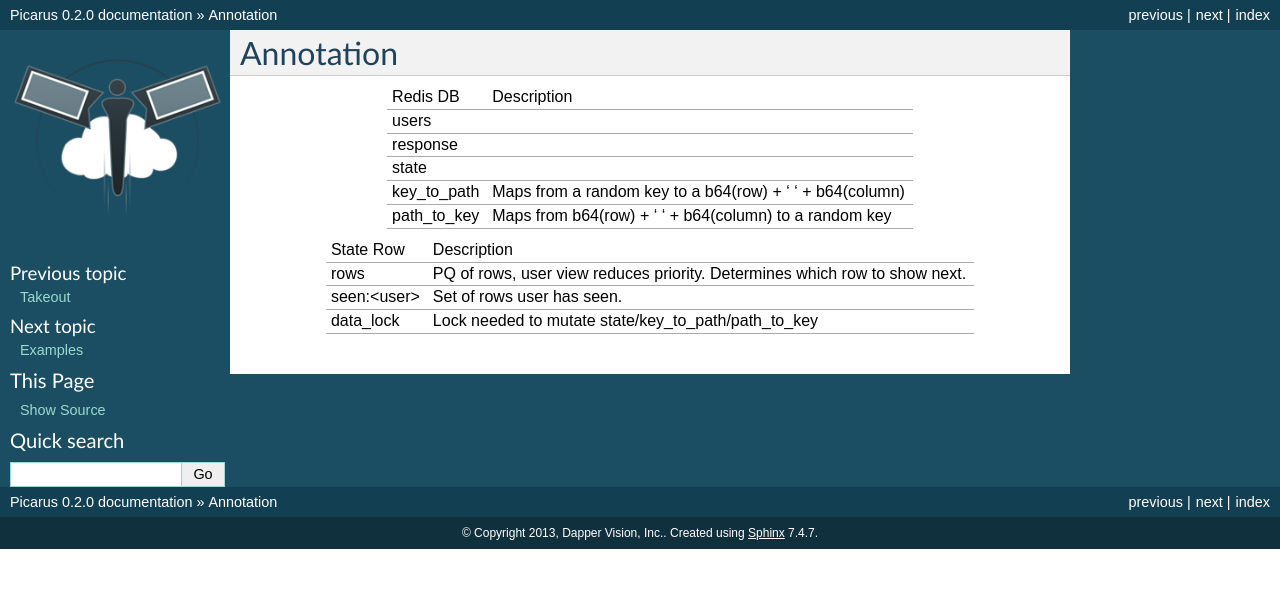
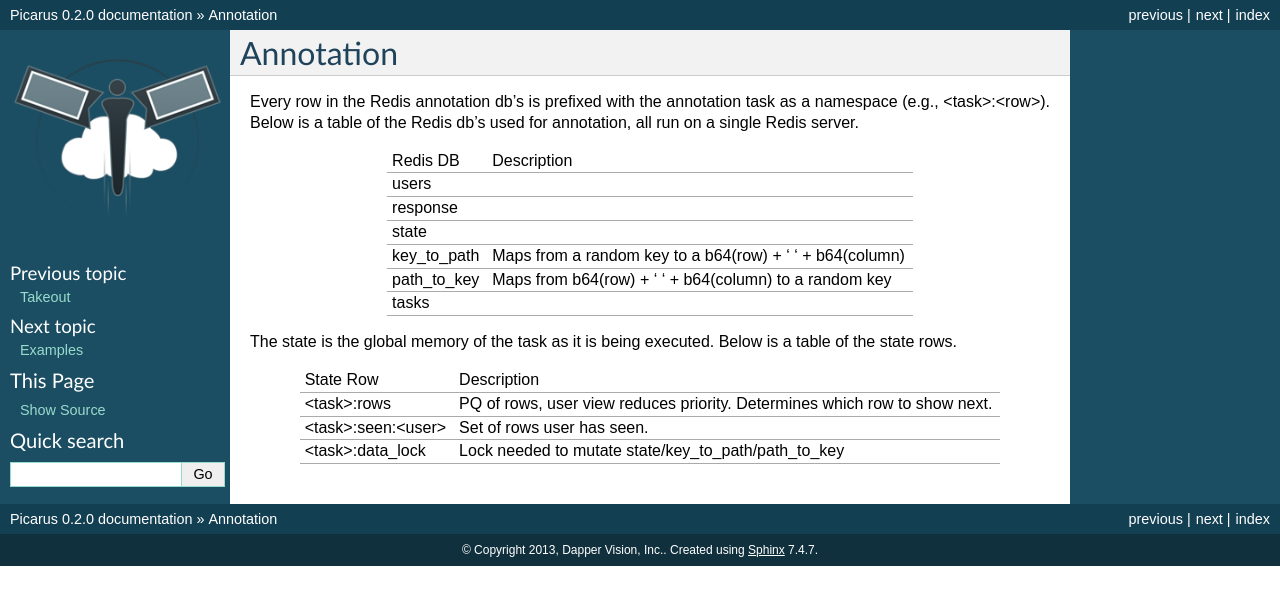
Before and after one commit to bwhite/picarus, a Sphinx documentation site: the page built from doc/annotation.rst, in a window 1280 px wide. Shown: the top 605 px of the page. Built offline with Sphinx 7.4.7, drawn with Linux system fonts in a browser that asks for light colours; formulas are drawn with MathJax 3.

Commit message:
Updated
Signed-off-by: Brandyn A. White <bwhite@dappervision.com>

```diff
--- a/doc/annotation.rst
+++ b/doc/annotation.rst
@@ -1,5 +1,6 @@
 Annotation
 ==========
+Every row in the Redis annotation db's is prefixed with the annotation task as a namespace (e.g., <task>:<row>).  Below is a table of the Redis db's used for annotation, all run on a single Redis server.
 
 +--------------+------------------------------------------------------------------------------------------------------+
 | Redis DB     | Description                                                                                          |
@@ -14,15 +15,18 @@ Annotation
 +--------------+------------------------------------------------------------------------------------------------------+
 | path_to_key  | Maps from b64(row) + ' ' + b64(column) to a random key                                               |
 +--------------+------------------------------------------------------------------------------------------------------+
+| tasks        |                                                                                                      |
++--------------+------------------------------------------------------------------------------------------------------+
 
 
+The state is the global memory of the task as it is being executed.  Below is a table of the state rows.
 
-+--------------+------------------------------------------------------------------------------------------------------+
-| State Row    | Description                                                                                          |
-+--------------+------------------------------------------------------------------------------------------------------+
-| rows         | PQ of rows, user view reduces priority.  Determines which row to show next.                          |
-+--------------+------------------------------------------------------------------------------------------------------+
-| seen:<user>  | Set of rows user has seen.                                                                           |
-+--------------+------------------------------------------------------------------------------------------------------+
-| data_lock    | Lock needed to mutate state/key_to_path/path_to_key                                                  |
-+--------------+------------------------------------------------------------------------------------------------------+
++--------------------+------------------------------------------------------------------------------------------------------+
+| State Row          | Description                                                                                          |
++--------------------+------------------------------------------------------------------------------------------------------+
+| <task>:rows        | PQ of rows, user view reduces priority.  Determines which row to show next.                          |
++--------------------+------------------------------------------------------------------------------------------------------+
+| <task>:seen:<user> | Set of rows user has seen.                                                                           |
++--------------------+------------------------------------------------------------------------------------------------------+
+| <task>:data_lock   | Lock needed to mutate state/key_to_path/path_to_key                                                  |
++--------------------+------------------------------------------------------------------------------------------------------+
```
